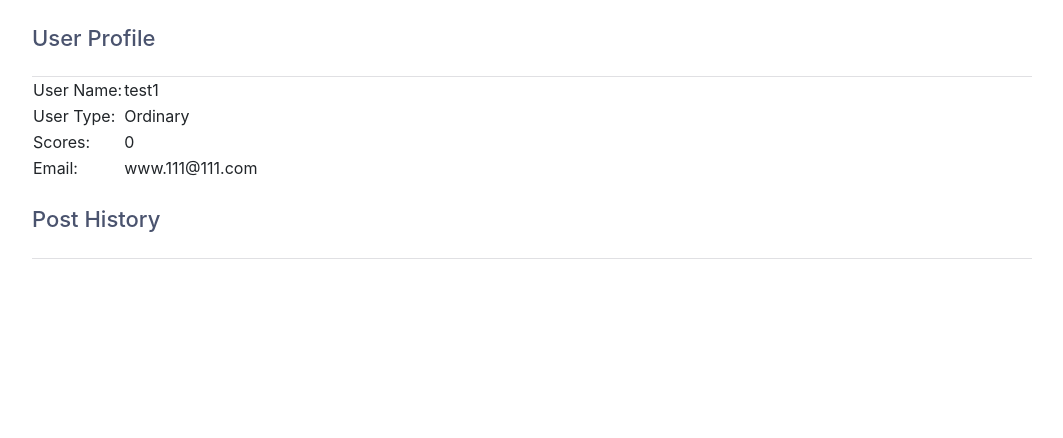
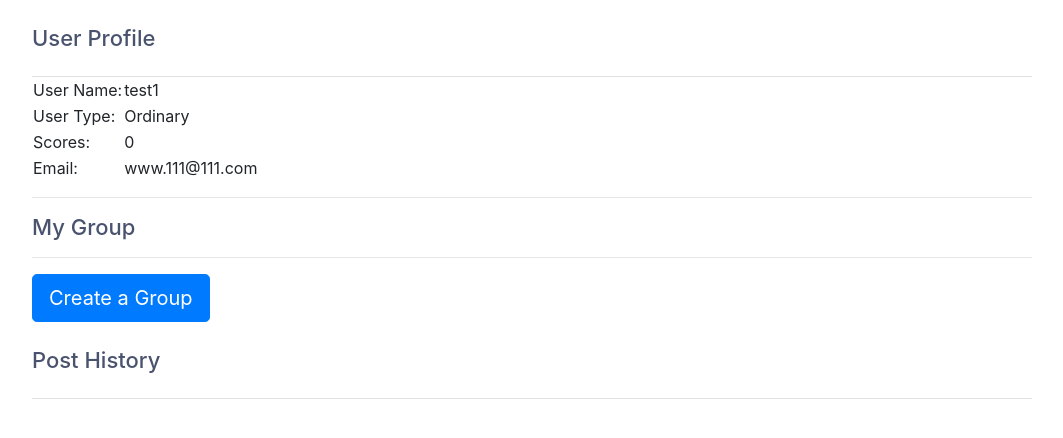
Before and after one commit to lindaerin/Teaming-System, a Flask app: page /profile/myProfile in a window 1280 px wide. Shown: the part 60-498 px from the top of the page, without its empty margins (108-1171 px from the left). Run offline with Flask 2, Linux system fonts and the light colour scheme; a user stored in the database is signed in; data comes from the database, SQL or seed files in the repository; data that the repository does not hold is empty; some libraries are stand-ins or nearby versions.

Commit message:
added create a group function and into group page function, fixed all form required fill out(can not be blank), revised database file, rewrite tb_team and changed the name to-> now is tb_group

```diff
--- a/main.py
+++ b/main.py
@@ -169,8 +169,10 @@ def profile():
                        ' FROM tb_post WHERE user_id = %s order by -post_time', [session['user_id']])
         # Fetch all records and return result
         post = cursor.fetchall()
+        cursor.execute('SELECT * FROM tb_group WHERE user_id = %s ', (session['user_id'],))
+        group_info = cursor.fetchall()
         # Show the profile page with account info
-        return render_template('profile.html', account=account, post=post)
+        return render_template('profile.html', account=account, post=post, group_info=group_info)
     # User is not loggedin redirect to login page
     return redirect(url_for('login'))
 
@@ -182,21 +184,20 @@ def poster_profile(poster_id):
     cursor = mysql.connection.cursor(MySQLdb.cursors.DictCursor)
     cursor.execute('SELECT * FROM tb_user WHERE user_id = %s', (poster_id,))
     account = cursor.fetchone()
+    session['poster_id'] = poster_id
+    if session['user_id'] == account['user_id']:
+        print("same")
+        return redirect(url_for('profile'))
     cursor.execute('SELECT post_title, post_content, post_time, user_name, post_id, user_id'
                    ' FROM tb_post WHERE user_id = %s order by -post_time', (poster_id,))
     post = cursor.fetchall()
     return render_template('profile.html', poster_account=account, post=post)
 
 
-
 # http://localhost:5000/python/logout - this will be the logout page
 @app.route('/logout/')
 def logout():
-    # Remove session data, this will log the user out
-    # session.pop('loggedin', None)
     session.pop('user_id', None)
-    # session.pop('username', None)
-    # Redirect to login page
     return redirect(url_for('login'))
 
 
@@ -216,10 +217,7 @@ def post():
         # If account exists show error and validation checks
         if post:
             msg = 'Error: Title already exists!\n'
-        elif not title or not content:
-            msg = 'Error: Please fill out the form!\n'
         else:
-            msg = 'You have successfully posted!'
             # Account doesnt exists and the form data is valid, now insert new account into accounts table
             cursor.execute("INSERT INTO tb_post (post_title, post_content, user_id, user_name)"
                            " VALUES (%s, %s, %s, %s)", (title, content, session['user_id'], session['username']))
@@ -241,12 +239,43 @@ def search():
         username = request.form['username']
         cursor = mysql.connection.cursor(MySQLdb.cursors.DictCursor)
         # search by username
-        cursor.execute('SELECT * FROM tb_post WHERE user_name = %s', (username,))
+        cursor.execute('SELECT * FROM tb_user WHERE user_name = %s', (username,))
         account = cursor.fetchone()
-        if account:
+        if not account:
+            flash('User does not exist')
+            return redirect(url_for('home'))
+        elif account['user_name'] == session['username']:
+            return redirect(url_for('profile'))
+        else:
             return redirect(url_for('poster_profile', poster_id=account['user_id']))
-    flash('User does not exist')
-    return redirect(url_for('home'))
+
+
+# create a group
+@app.route('/group/', methods=['GET', 'POST'])
+def create_group():
+    if request.method == "POST":
+        group_name = request.form['group_name']
+        group_describe = request.form['content']
+        cursor = mysql.connection.cursor(MySQLdb.cursors.DictCursor)
+        cursor.execute('SELECT * FROM tb_group WHERE group_name = %s', (group_name,))
+        group_name_exist = cursor.fetchone()
+        print('group info', group_name_exist)
+        if group_name_exist:
+            flash('Group Already Exist')
+            return redirect(url_for('profile'))
+        cursor.execute('INSERT INTO tb_group (group_name, user_id, user_name, group_content) VALUES (%s, %s, %s, %s)',
+                       (group_name, session['user_id'], session['username'], group_describe))
+        mysql.connection.commit()
+        return redirect(url_for('profile'))
+
+
+# group page
+@app.route("/into_group/<group_id>")
+def into_group(group_id):
+    cursor = mysql.connection.cursor(MySQLdb.cursors.DictCursor)
+    cursor.execute('SELECT * FROM tb_group WHERE group_id = %s', (group_id,))
+    group = cursor.fetchone()
+    return render_template('group.html', group=group)
 
 
 if __name__ == '__main__':
--- a/static/style.css
+++ b/static/style.css
@@ -125,7 +125,7 @@ body.loggedin {
   	box-shadow: 0 0 5px 0 rgba(0, 0, 0, 0.1);
   	margin: 25px 0;
   	padding: 25px;
-	background-color: #fff;
+	/* background-color: #fff; */
 }
 .content > p table td, .content > div table td {
 	padding: 5px;
--- a/templates/layout.html
+++ b/templates/layout.html
@@ -27,7 +27,7 @@
 				<h1>WhiteBoard</h1>
 				{% if account %}
 					<form action="{{ url_for('search') }}" method="post" class="active" style="padding: 15px;">
-      							<input type="text" placeholder="Search User Name" name="username">
+      							<input type="text" placeholder="Search User Name" name="username" required>
 								<button type="submit"><i class="fa fa-search"></i></button>
 						</form>
 					<a href="/"><i class="fas fa-home"></i>Home</a>
--- a/templates/post.html
+++ b/templates/post.html
@@ -5,11 +5,11 @@
             <form action="{{ url_for('post') }}" method="post" autocomplete="off">
                 <div class="form-container" >
                     <div class="form-group">
-                        <input type="text" name="title" placeholder="Enter Title" class="form-control">
+                        <input type="text" name="title" placeholder="Enter Title" class="form-control" required>
                     </div>
                     <div class="form-group">
                         <textarea name="content"  rows="10" placeholder="Enter Text Here..."
-                                  class="form-control"></textarea>
+                                  class="form-control" required></textarea>
                     </div>
                         <div class="form-group">
                             <div class="msg">{{ msg }}</div>
--- a/templates/profile.html
+++ b/templates/profile.html
@@ -5,9 +5,25 @@
     {% endblock %}
 
 {% block content %}
+    <div class="show-message" style="text-align: center; width: 360px; margin:0 auto;">
+         {% with messages = get_flashed_messages() %}
+         {% if messages %}
+         {% for message in messages %}
+         <div class="alert alert-warning alert-dismissible" role="alert">
+             <button type="button" class="close" data-dismiss="alert" aria-label="Close">
+                 <span aria-hidden="true">×</span></button>
+                 {{message}}
+         </div>
+         {% endfor %}
+         {% endif %}
+         {% endwith %}
+    </div>
+
     <div class="content">
-        <h2>User Profile</h2>
+
+    <h2>User Profile</h2>
     {% if poster_account %}
+
         <table>
             <tr>
                 <td>User Name:</td>
@@ -46,6 +62,57 @@
                 <td>{{ account.email }}</td>
             </tr>
         </table>
+        <hr>
+        <h4 style="color: #4a536e; font-size: 22px;">My Group</h4>
+        {% if group_info %}
+            {% for name in group_info %}
+                 <a href="{{ url_for('into_group', group_id=name.group_id) }}">
+                <button class="btn btn-primary" style="font-size: 15px; width: 200px;
+                 margin:10px 20px; word-break: break-all; height: 100px; ">
+                        {{ name.group_name }}
+                </button></a>
+            {% endfor %}
+        {% endif %}
+        <hr>
+
+        <button class="btn btn-primary btn-lg" data-toggle="modal" data-target="#myModal">
+            Create a Group</button>
+        <form action="{{ url_for('create_group') }}" method="post">
+            <div class="modal fade" id="myModal" tabindex="-1" role="dialog" aria-labelledby="myModalLabel"
+                 aria-hidden="true">
+            <div class="modal-dialog">
+
+                <div class="modal-content">
+                    <div class="modal-header">
+                        <h4 class="modal-title" id="myModalLabel" style="margin: 0 auto;">Create a Group</h4>
+                    </div>
+                    <div class="modal-body">
+
+                        <div class="form-group" style="box-sizing: border-box;">
+                            <input type="text" name="group_name" placeholder="Enter Group Name" required
+                                   class="form-control">
+                        </div>
+                        <div class="form-group">
+                            <textarea name="content"  rows="7" placeholder="Enter Group Description Here..."
+                                    required  class="form-control"></textarea>
+                            </div>
+                    </div>
+                            <div class="modal-footer">
+                                <button type="button" class="btn btn-default"
+                                        data-dismiss="modal">Close
+                                </button>
+
+                                <button type="submit" class="btn btn-primary">
+                                    Create
+                                </button>
+                            </div>
+                    </div><!-- /.modal-content -->
+                </div><!-- /.modal-dialog -->
+            </div><!-- /.modal -->
+        </form>
+
+
+
     {% endif %}
          <h2>Post History</h2>
         <div class="main" style="padding: 0; background-color: #e2e1e8; margin: 0">
```
Also changed, not shown: csc322_database.sql (+7 -5 lines), templates/group.html (added, +24 -0 lines).
